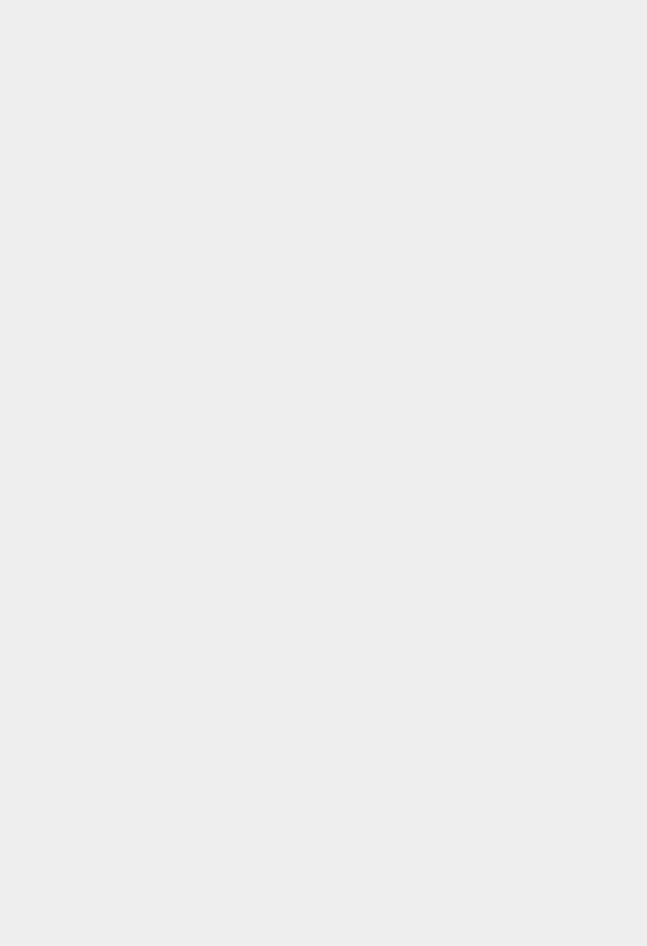
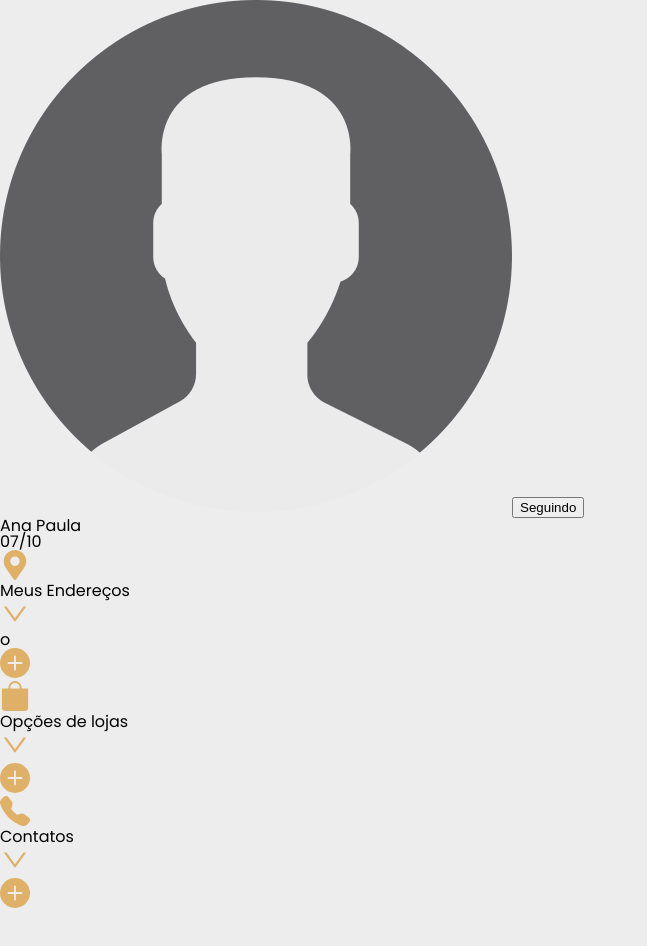
Before and after one commit to ana-pairo/4Gift, a React (Create React App) app in the folder client/: page /profile in a window 1280 px wide. Before the commit this address had no page. Shown: the top 946 px of the page, without its empty margins (0-647 px from the left). Before the commit the page ends 800 px from the top, so only its background shows below. Built offline with nearby package versions, Linux system fonts and the light colour scheme; a web font is replaced by a local one.

Commit message:
feat: profile screen designed

```diff
--- /dev/null
+++ b/client/src/pages/Profile/ProfilePage.js
@@ -0,0 +1,245 @@
+import { AvatarContainer, AvatarWrapper } from "../commom/styles/Avatar";
+import photo from "../../assets/images/avatar.png";
+import styled from "styled-components";
+import { Greeting } from "../commom/styles/Greeting";
+import { FaMapMarkerAlt } from "react-icons/fa";
+import {
+  BsBagFill,
+  BsFillTelephoneFill,
+  BsFillPlusCircleFill,
+} from "react-icons/bs";
+import { AiOutlineDown } from "react-icons/ai";
+import { useState } from "react";
+
+export default function Profile() {
+  const [isSessionOpen, setIsSessionOpen] = useState({
+    addresses: false,
+    shops: false,
+    phones: false,
+  });
+  return (
+    <>
+      <AvatarContainer>
+        <ProfileAvatarWrapper>
+          <img src={photo} />
+          <FollowButton>Seguindo</FollowButton>
+        </ProfileAvatarWrapper>
+      </AvatarContainer>
+      <ProfileName>
+        Ana Paula
+        <h1>07/10</h1>
+      </ProfileName>
+      <InformationsWrapper>
+        <Session isSessionOpen={isSessionOpen.addresses}>
+          <SessionHeader>
+            <Icon>
+              <FaMapMarkerAlt size={"30px"} color={"#DFB068"} />
+            </Icon>
+            <Title>Meus Endereços</Title>
+            <Arrow
+              isSessionOpen={isSessionOpen.addresses}
+              onClick={() => {
+                setIsSessionOpen({
+                  ...isSessionOpen,
+                  addresses: !isSessionOpen.addresses,
+                });
+              }}
+            >
+              <AiOutlineDown size={"30px"} color={"#DFB068"} />
+            </Arrow>
+          </SessionHeader>
+          <Teste>o</Teste>
+          <SessionFooter>
+            <BsFillPlusCircleFill size={"30px"} color={"#DFB068"} />
+          </SessionFooter>
+        </Session>
+        <Session isSessionOpen={isSessionOpen.shops}>
+          <SessionHeader>
+            <Icon>
+              <BsBagFill size={"30px"} color={"#DFB068"} />
+            </Icon>
+            <Title>Opções de lojas</Title>
+            <Arrow
+              isSessionOpen={isSessionOpen.shops}
+              onClick={() => {
+                setIsSessionOpen({
+                  ...isSessionOpen,
+                  shops: !isSessionOpen.shops,
+                });
+              }}
+            >
+              <AiOutlineDown size={"30px"} color={"#DFB068"} />
+            </Arrow>
+          </SessionHeader>
+          <SessionFooter>
+            <BsFillPlusCircleFill size={"30px"} color={"#DFB068"} />
+          </SessionFooter>
+        </Session>
+        <Session isSessionOpen={isSessionOpen.phones}>
+          <SessionHeader>
+            <Icon>
+              <BsFillTelephoneFill size={"30px"} color={"#DFB068"} />
+            </Icon>
+            <Title>Contatos</Title>
+            <Arrow
+              isSessionOpen={isSessionOpen.phones}
+              onClick={() => {
+                setIsSessionOpen({
+                  ...isSessionOpen,
+                  phones: !isSessionOpen.phones,
+                });
+              }}
+            >
+              <AiOutlineDown size={"30px"} color={"#DFB068"} />
+            </Arrow>
+          </SessionHeader>
+          <SessionFooter>
+            <BsFillPlusCircleFill size={"30px"} color={"#DFB068"} />
+          </SessionFooter>
+        </Session>
+      </InformationsWrapper>
+    </>
+  );
+}
+
+const ProfileAvatarWrapper = styled(AvatarWrapper)`
+  border: none;
+`;
+
+const FollowButton = styled.button`
+  @media (max-width: 600px) {
+    width: 50vw;
+    height: 15vw;
+
+    background-color: #dfb068;
+    /* background-color: #1f3b62; */
+
+    border-radius: 20px;
+    border: none;
+
+    display: flex;
+    justify-content: center;
+    align-items: center;
+
+    position: absolute;
+    bottom: 0;
+
+    font-family: "Poppins", sans-serif;
+    font-weight: 700;
+    font-size: 25px;
+    color: #ffffff;
+  }
+`;
+
+const ProfileName = styled(Greeting)`
+  @media (max-width: 600px) {
+    font-weight: 600;
+    font-size: 30px;
+
+    flex-direction: column;
+    margin-bottom: 40px;
+
+    h1 {
+      font-weight: 400;
+      font-size: 25px;
+      margin-top: 10px;
+    }
+  }
+`;
+
+const InformationsWrapper = styled.div`
+  @media (max-width: 600px) {
+    width: 100vw;
+    height: fit-content;
+
+    display: flex;
+    justify-content: center;
+    align-items: center;
+
+    flex-direction: column;
+  }
+`;
+
+const Session = styled.div`
+  @media (max-width: 600px) {
+    width: 90vw;
+    height: 60px;
+    height: ${(props) => (props.isSessionOpen ? "fit-content" : "60px")};
+
+    background-color: #ededed;
+    border: 2px solid #1f3b62;
+    box-shadow: 0px 4px 20px rgba(0, 0, 0, 0.25);
+    border-radius: 10px;
+
+    display: flex;
+    justify-content: start;
+    align-items: center;
+
+    flex-direction: column;
+
+    margin-bottom: 20px;
+
+    overflow: hidden;
+  }
+`;
+
+const SessionHeader = styled.div`
+  @media (max-width: 600px) {
+    width: 100%;
+    min-height: 60px;
+
+    display: flex;
+    justify-content: center;
+    align-items: center;
+  }
+`;
+
+const SessionFooter = styled(SessionHeader)`
+  @media (max-width: 600px) {
+    margin-top: 20px;
+  }
+`;
+
+const Icon = styled.div`
+  @media (max-width: 600px) {
+    width: 15%;
+    height: 90%;
+
+    display: flex;
+    justify-content: center;
+    align-items: center;
+  }
+`;
+
+const Title = styled.div`
+  @media (max-width: 600px) {
+    width: 70%;
+    height: 90%;
+
+    display: flex;
+    justify-content: left;
+    align-items: center;
+    padding-left: 5px;
+
+    font-size: 22px;
+    color: #1f3b62;
+  }
+`;
+
+const Arrow = styled(Icon)`
+  @media (max-width: 600px) {
+    /* background-color: gray; */
+    transform: ${(props) =>
+      props.isSessionOpen ? "rotate(180deg)" : "rotate(0deg)"};
+    transition: 1s;
+  }
+`;
+
+const Teste = styled.div`
+  @media (max-width: 600px) {
+    height: 80px;
+    width: 10px;
+    background-color: black;
+    margin-top: 10px;
+  }
+`;
--- a/client/src/routes/Routes.js
+++ b/client/src/routes/Routes.js
@@ -7,6 +7,7 @@ import PrivatePage from "./PrivateRoutes";
 import Home from "../pages/Home/HomePage";
 import Account from "../pages/Account/AccountPage";
 import FriendsList from "../pages/FriendsList/FriendsListPage";
+import Profile from "../pages/Profile/ProfilePage";
 
 export default function AppRoutes() {
   return (
@@ -19,6 +20,7 @@ export default function AppRoutes() {
           <Route path="account" element={<Account />} />
           <Route path="home" element={<Home />} />
           <Route path="friends" element={<FriendsList />} />
+          <Route path="profile" element={<Profile />} />
         </Route>
       </Routes>
     </Router>
```
